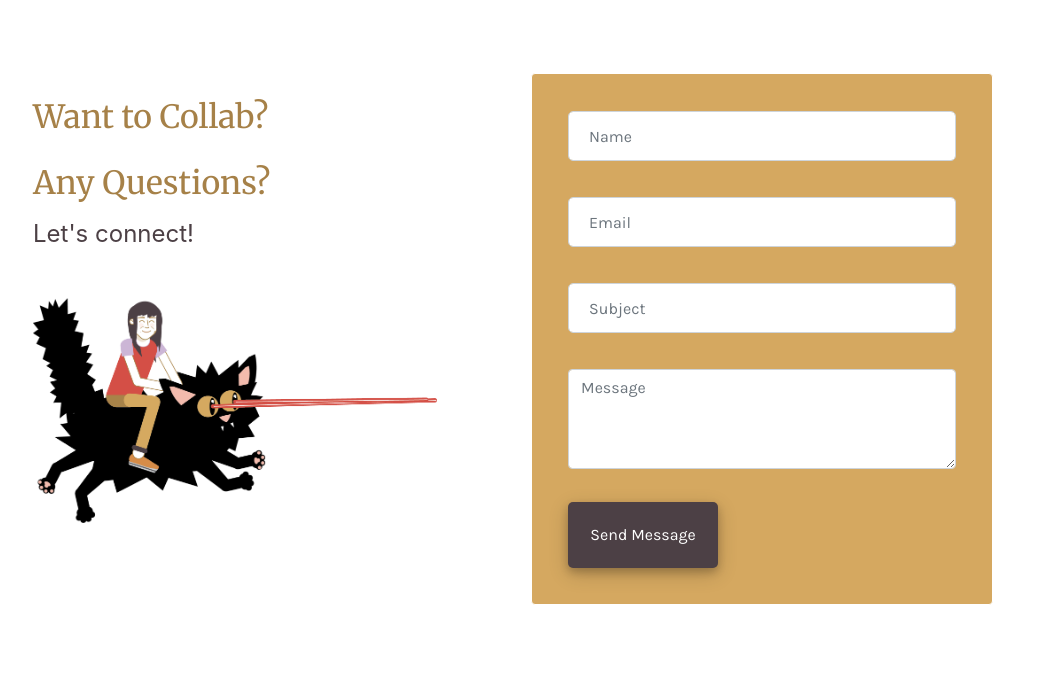
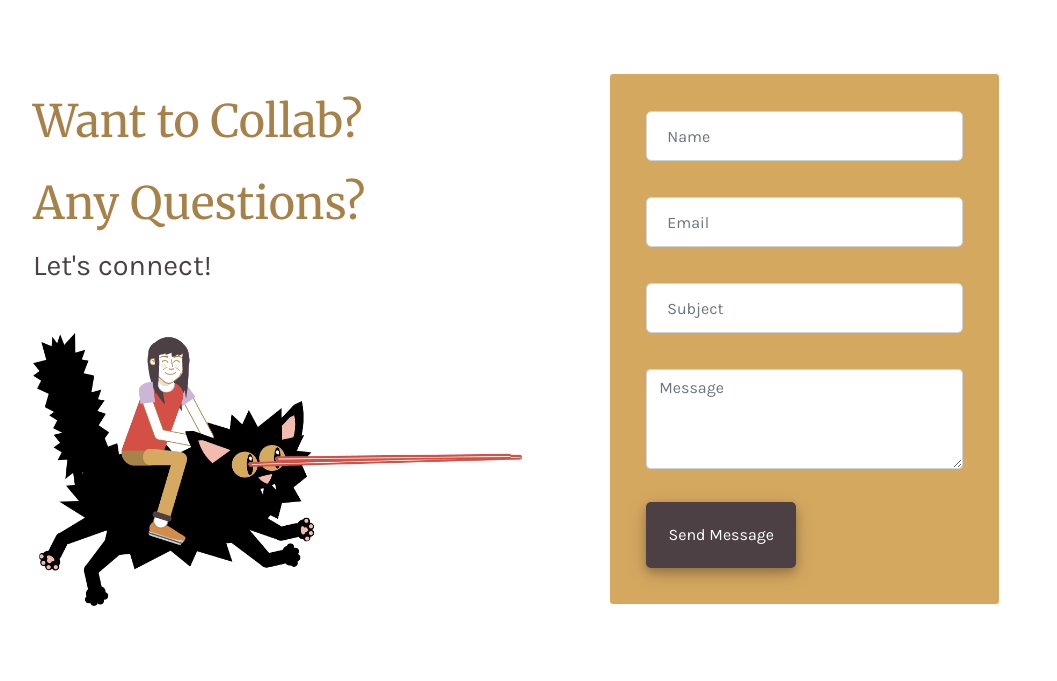
Before and after one commit to LeahBorns/LeahMichalson.github.io, a plain HTML site: page pages/connect.html in a window 1280 px wide. Shown: the part 119-800 px from the top of the page, without its empty margins (95-1152 px from the left). Drawn offline with nearby package versions, Linux system fonts and the light colour scheme.

Commit message:
Fixed Connect page alignment

```diff
--- a/pages/connect.css
+++ b/pages/connect.css
@@ -208,14 +208,21 @@ section#form-section {
 
 div#form-picture {
     width: 90%;
-    margin: 10px auto;
-    font-size: 1.5rem;
-    color: #4c4045;
+    margin: auto;
 }
 
 div#form-picture h2 {
     font-family: 'Merriweather', serif;
     color: #a68148;
+    font-size: 2.8em;
+    text-align: center;
+}
+
+div#form-picture p {
+    font-family: 'Karla', sans-serif;
+    color: #4c4045;
+    font-size: 1.8rem;
+    text-align: center;
 }
 
 
@@ -335,6 +342,8 @@ img.social-button {
     }
 }
 
+
+
 @media only screen and (min-width: 900px) {
 
     /*    OVERALL*/
@@ -407,12 +416,25 @@ img.social-button {
         width: 80%;
         margin: 15% auto;
         flex-direction: row;
+        justify-content: space-between;
         align-items: flex-start;
     }
 
     div#form-picture {
-        width: 70%;
+        width: 90%;
         margin-right: 30px;
+    }
+
+    div#form-picture {
+        width: 100%;
+    }
+
+    div#form-picture h2 {
+        text-align: initial;
+    }
+
+    div#form-picture p {
+        text-align: initial;
     }
 
     div.form-picture img {
```
Also changed, not shown: style.css (+2 -5 lines).
